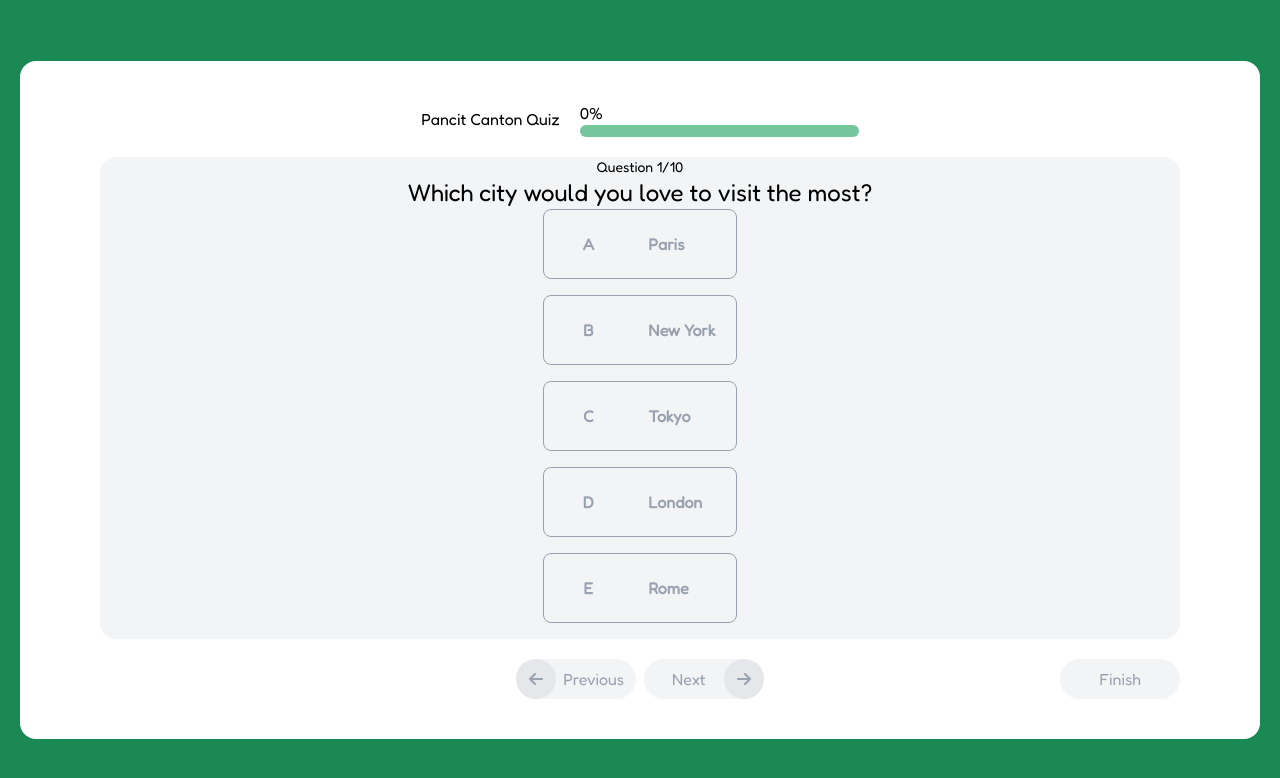
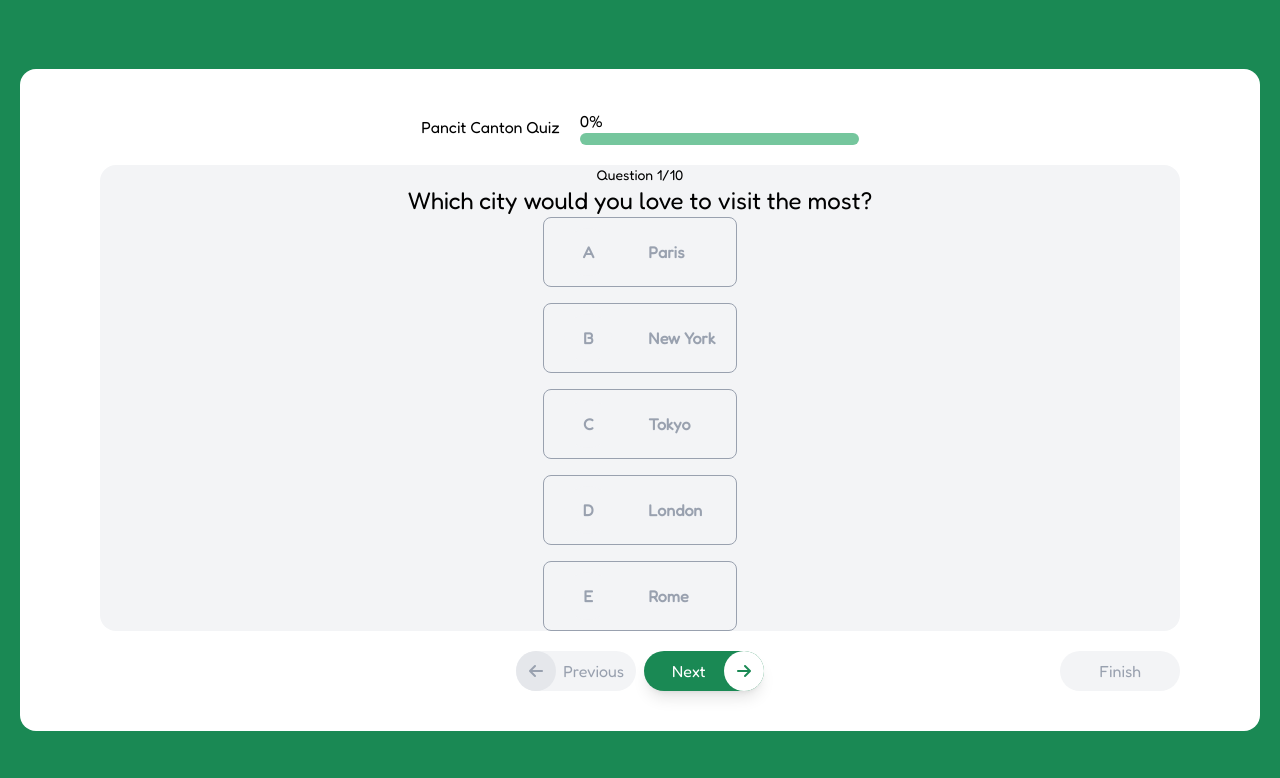
Before and after one commit to ajogerio/pancit-canton-quiz, a React (Vite) app: page /quiz in a window 1280 px wide. Shown: the top 778 px of the page. Built offline with nearby package versions, Linux system fonts and the light colour scheme.

Commit message:
fix: add useEffect conditional statement to ensure next button does not remain clickable at the last question

```diff
--- a/src/features/quiz/QuizPage.jsx
+++ b/src/features/quiz/QuizPage.jsx
@@ -34,6 +34,13 @@ export default function QuizPage() {
       setEnableBackButton(true);
     } else {
       setEnableBackButton(false);
+    }
+
+    // check if we can enable the next button
+    if (questionNumber === 10) {
+      setEnableNextButton(false);
+    } else {
+      setEnableNextButton(true);
     }
   }, [questionNumber, questionsTotal]);
 
--- a/src/features/quiz/components/Choices.jsx
+++ b/src/features/quiz/components/Choices.jsx
@@ -1,5 +1,4 @@
 import React, { useEffect, useState, useReducer } from "react";
-// import { useNavigate } from "react-router-dom";
 import { choicesPerQuestion } from "../data/choices";
 // import { choiceInfo } from "../data/choiceInfo";
 import PropTypes from "prop-types";
@@ -48,13 +47,9 @@ function quizReducer(state, action) {
 export default function Choices({
   questionsTotal,
   questionNumber,
-  // setQuestionNumber,
   setEnableNextButton,
   setEnableFinishButton,
 }) {
-  // for navigation
-  // const navigate = useNavigate();
-
   // this will hold all the previous choice data so it persists
   const [state, dispatch] = useReducer(quizReducer, initialQuizFormState);
   const { quizForm, selectedChoice } = state;
@@ -121,81 +116,6 @@ export default function Choices({
             }}
           />
         ))}
-
-        {/* {showChoiceInfo && (
-          <div className="">
-            <p>
-              You chose{" "}
-              <span className="font-semibold">
-                {
-                  choicesPerQuestion[questionNumber][
-                    choiceLetters.indexOf(selectedChoice)
-                  ]
-                }
-              </span>
-            </p>
-            <p>{choiceInfo[questionNumber][selectedChoice]}</p>
-          </div>
-        )} */}
-      </div>
-
-      <div className="flex flex-row gap-2">
-        {/* {questionNumber > 1 && (
-          <button
-            className="rounded-full bg-[#dc3e26] text-white p-1 cursor-pointer w-12 h-12"
-            onClick={() => {
-              setQuestionNumber((prev) => prev - 1);
-              setShowChoiceInfo(false);
-            }}
-          >
-            <i className="fa-solid fa-arrow-left"></i>
-          </button>
-        )} */}
-
-        {/* {selectedChoice && !showChoiceInfo && (
-          <button
-            className="rounded-full bg-[#dc3e26] text-white p-1 cursor-pointer w-12 h-12"
-            onClick={() => {
-              setShowChoiceInfo(true);
-            }}
-          >
-            <i className="fa-solid fa-arrow-right"></i>
-          </button>
-        )} */}
-
-        {/* {showChoiceInfo && (
-          <>
-            <button
-              className="rounded-full bg-[#dc3e26] text-white p-1 cursor-pointer"
-              onClick={() => {
-                setShowChoiceInfo(false);
-              }}
-            >
-              Edit Answer
-            </button>
-
-            {questionNumber < questionsTotal ? (
-              <button
-                className="rounded-full bg-[#dc3e26] text-white p-1 cursor-pointer w-12 h-12"
-                onClick={() => {
-                  setQuestionNumber((prev) => prev + 1);
-                  setShowChoiceInfo(false);
-                }}
-              >
-                {/* <i className="fa-solid fa-arrow-right"></i> */}
-        {/* </button>
-            ) : (
-              <button
-                className="rounded-full bg-green-500 text-white p-1 cursor-pointer"
-                onClick={() => {
-                  navigate("/calculating");
-                }}
-              >
-                Finish Quiz
-              </button>
-            )}
-          </> */}
-        {/* )} */}
       </div>
     </div>
   );
```
